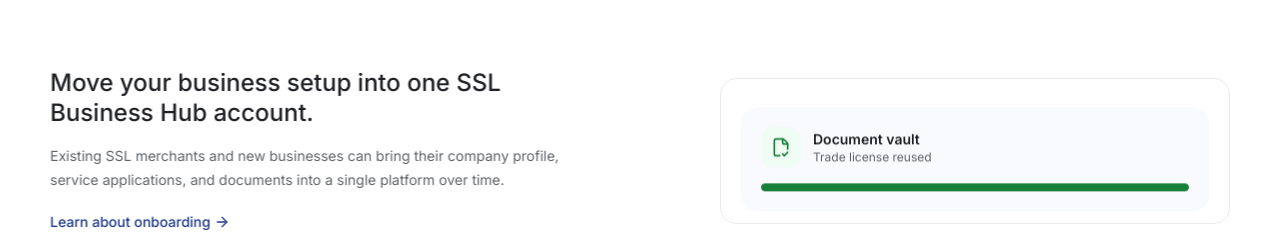
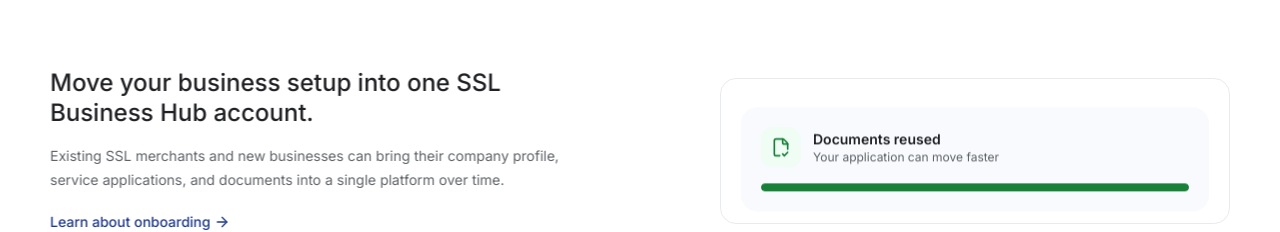
Before and after one commit to alimoon-nisha/ssl_business_platform, a Next.js app: page / in a window 1280 px wide. Shown: the part 1900-2132 px from the top of the page. Built offline with nearby package versions, Linux system fonts and the light colour scheme.

Commit message:
Refine onboarding marketing sections

```diff
--- a/src/app/globals.css
+++ b/src/app/globals.css
@@ -125,7 +125,7 @@
   height: 75%;
   bottom: -5%;
   right: -10%;
-  background: radial-gradient(circle, rgba(30, 58, 138, 0.22) 0%, rgba(191, 219, 254, 0.1) 35%, transparent 60%);
+  background: radial-gradient(circle, rgba(217, 48, 37, 0.22) 0%, rgba(248, 113, 113, 0.12) 35%, transparent 60%);
   animation: driftBlob2 16s ease-in-out infinite;
 }
 
--- a/src/components/marketing/FAQAccordion.tsx
+++ b/src/components/marketing/FAQAccordion.tsx
@@ -1,7 +1,7 @@
 "use client";
 
 import { ChevronDown } from "lucide-react";
-import { useState } from "react";
+import { useId, useState } from "react";
 import { cn } from "@/lib/cn";
 
 export function FAQAccordion({
@@ -12,33 +12,57 @@
   answers?: Record<string, string>;
 }) {
   const [open, setOpen] = useState(0);
+  const accordionId = useId();
 
   return (
     <div className="divide-y divide-border-soft border-y border-border-soft">
       {items.map((item, index) => {
         const isOpen = open === index;
+        const panelId = `${accordionId}-panel-${index}`;
+        const buttonId = `${accordionId}-button-${index}`;
+        const answer =
+          answers?.[item] ??
+          "The platform guides each business through the relevant requirements and keeps common information reusable across SSL services.";
+
         return (
           <div key={item}>
             <button
               type="button"
-              className="flex min-h-16 w-full items-center justify-between gap-4 py-4 text-left text-sm font-medium text-text-primary"
+              id={buttonId}
+              className="group flex min-h-16 w-full items-center justify-between gap-4 py-4 text-left text-sm font-medium text-text-primary transition-colors duration-300 hover:text-primary focus-visible:rounded focus-visible:outline focus-visible:outline-2 focus-visible:outline-primary"
               aria-expanded={isOpen}
+              aria-controls={panelId}
               onClick={() => setOpen(isOpen ? -1 : index)}
             >
               <span>{item}</span>
               <ChevronDown
                 className={cn(
-                  "size-4 shrink-0 text-primary transition-transform",
+                  "size-4 shrink-0 text-primary transition-transform duration-300 ease-out group-hover:translate-y-0.5 motion-reduce:transition-none",
                   isOpen && "rotate-180",
                 )}
               />
             </button>
-            {isOpen ? (
-              <p className="max-w-2xl pb-5 text-sm leading-6 text-text-secondary">
-                {answers?.[item] ??
-                  "The platform guides each business through the relevant requirements and keeps common information reusable across SSL services."}
-              </p>
-            ) : null}
+            <div
+              id={panelId}
+              role="region"
+              aria-labelledby={buttonId}
+              aria-hidden={!isOpen}
+              className={cn(
+                "grid transition-[grid-template-rows,opacity] duration-300 ease-out motion-reduce:transition-none",
+                isOpen ? "grid-rows-[1fr] opacity-100" : "grid-rows-[0fr] opacity-0",
+              )}
+            >
+              <div className="min-h-0 overflow-hidden">
+                <p
+                  className={cn(
+                    "max-w-2xl pb-5 text-sm leading-6 text-text-secondary transition-transform duration-300 ease-out motion-reduce:transition-none",
+                    isOpen ? "translate-y-0" : "-translate-y-1",
+                  )}
+                >
+                  {answer}
+                </p>
+              </div>
+            </div>
           </div>
         );
       })}
--- a/src/components/marketing/OnboardingConfidenceSection.tsx
+++ b/src/components/marketing/OnboardingConfidenceSection.tsx
@@ -1,6 +1,7 @@
 "use client";
 
-import { ArrowRight, FileCheck2 } from "lucide-react";
+import type { LucideIcon } from "lucide-react";
+import { ArrowRight, FileCheck2, Files, Search } from "lucide-react";
 import Link from "next/link";
 import { useEffect, useRef, useState } from "react";
 import { Card } from "@/components/ui/Card";
@@ -11,10 +12,50 @@
     : 1 - Math.pow(-2 * progress + 2, 3) / 2;
 }
 
+const onboardingProgressSteps: Array<{
+  title: string;
+  body: string;
+  Icon: LucideIcon;
+  iconClassName: string;
+}> = [
+  {
+    title: "Checking existing documents",
+    body: "Scanning your saved vault",
+    Icon: Search,
+    iconClassName: "bg-blue-50 text-primary",
+  },
+  {
+    title: "Found 3 documents",
+    body: "Trade license, TIN, and bank proof ready",
+    Icon: Files,
+    iconClassName: "bg-amber-50 text-warning",
+  },
+  {
+    title: "Documents reused",
+    body: "Your application can move faster",
+    Icon: FileCheck2,
+    iconClassName: "bg-green-50 text-success",
+  },
+];
+
+function getOnboardingProgressStep(progress: number) {
+  if (progress < 50) {
+    return onboardingProgressSteps[0];
+  }
+
+  if (progress < 100) {
+    return onboardingProgressSteps[1];
+  }
+
+  return onboardingProgressSteps[2];
+}
+
 export function OnboardingConfidenceSection() {
   const sectionRef = useRef<HTMLElement | null>(null);
   const animationFrameRef = useRef<number | null>(null);
+  const restartTimeoutRef = useRef<number | null>(null);
   const [progress, setProgress] = useState(0);
+  const progressStep = getOnboardingProgressStep(progress);
 
   useEffect(() => {
     const section = sectionRef.current;
@@ -31,10 +72,13 @@
           }
 
           observer.unobserve(entry.target);
+          const duration = 4200;
+          const restartDelay = 2600;
+
+          const runAnimation = () => {
             setProgress(0);
 
             const startTime = window.performance.now();
-          const duration = 2400;
 
             const tick = (time: number) => {
               const rawProgress = Math.min((time - startTime) / duration, 1);
@@ -42,10 +86,16 @@
 
               if (rawProgress < 1) {
                 animationFrameRef.current = window.requestAnimationFrame(tick);
+                return;
               }
+
+              restartTimeoutRef.current = window.setTimeout(runAnimation, restartDelay);
             };
 
             animationFrameRef.current = window.requestAnimationFrame(tick);
+          };
+
+          runAnimation();
         });
       },
       {
@@ -61,6 +111,10 @@
 
       if (animationFrameRef.current !== null) {
         window.cancelAnimationFrame(animationFrameRef.current);
+      }
+
+      if (restartTimeoutRef.current !== null) {
+        window.clearTimeout(restartTimeoutRef.current);
       }
     };
   }, []);
@@ -90,27 +144,46 @@
               data-parallax
               data-parallax-speed="0.025"
             >
-              <div className="mb-4 flex items-center gap-3">
-                <span className="flex size-10 items-center justify-center rounded-xl bg-green-50 text-success">
-                  <FileCheck2 className="size-5" aria-hidden="true" />
+              <div className="mb-4 grid min-h-10">
+                {onboardingProgressSteps.map((step) => {
+                  const active = step.title === progressStep.title;
+                  const { Icon } = step;
+
+                  return (
+                    <div
+                      key={step.title}
+                      className={`col-start-1 row-start-1 flex items-center gap-3 transition-all duration-500 ease-out ${
+                        active
+                          ? "translate-y-0 opacity-100"
+                          : "translate-y-1 opacity-0"
+                      }`}
+                      aria-hidden={!active}
+                    >
+                      <span
+                        className={`flex size-10 items-center justify-center rounded-xl transition-colors duration-500 ${step.iconClassName}`}
+                      >
+                        <Icon className="size-5" aria-hidden="true" />
                       </span>
-                <div>
+                      <div className="min-w-0">
                         <h3 className="text-sm font-semibold text-text-primary">
-                    Document vault
+                          {step.title}
                         </h3>
-                  <p className="text-xs text-text-secondary">Trade license reused</p>
+                        <p className="text-xs text-text-secondary">{step.body}</p>
                       </div>
+                    </div>
+                  );
+                })}
               </div>
               <div
                 className="h-2 overflow-hidden rounded-full bg-white"
-                aria-label="Document vault progress"
+                aria-label={progressStep.title}
                 aria-valuemin={0}
                 aria-valuemax={100}
                 aria-valuenow={progress}
                 role="progressbar"
               >
                 <div
-                  className="h-2 rounded-full bg-success transition-[width] duration-150"
+                  className="h-2 rounded-full bg-success transition-[width] duration-300"
                   style={{ width: `${progress}%` }}
                 />
               </div>
```
Lines whose indentation alone changed are shown as unchanged.
